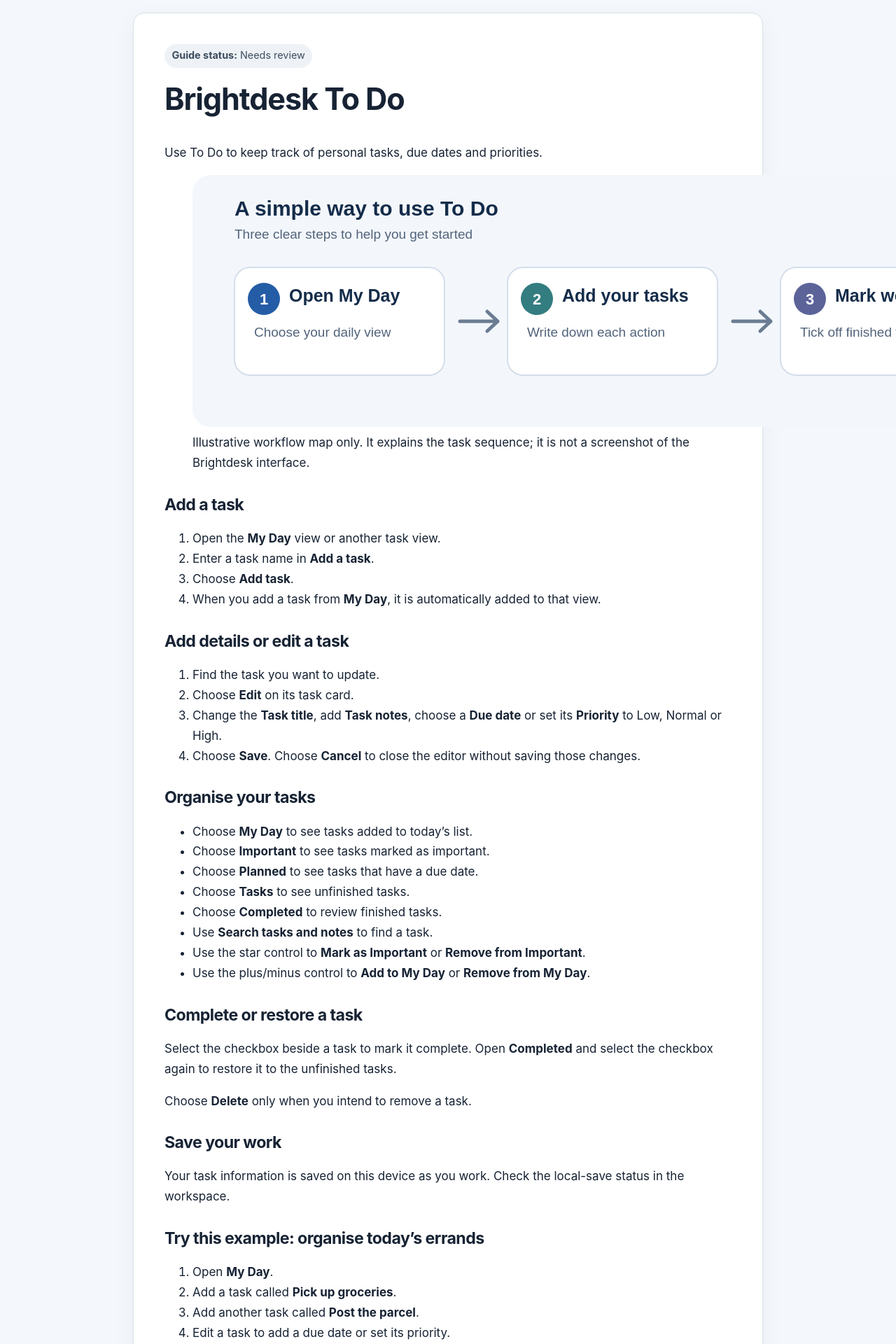
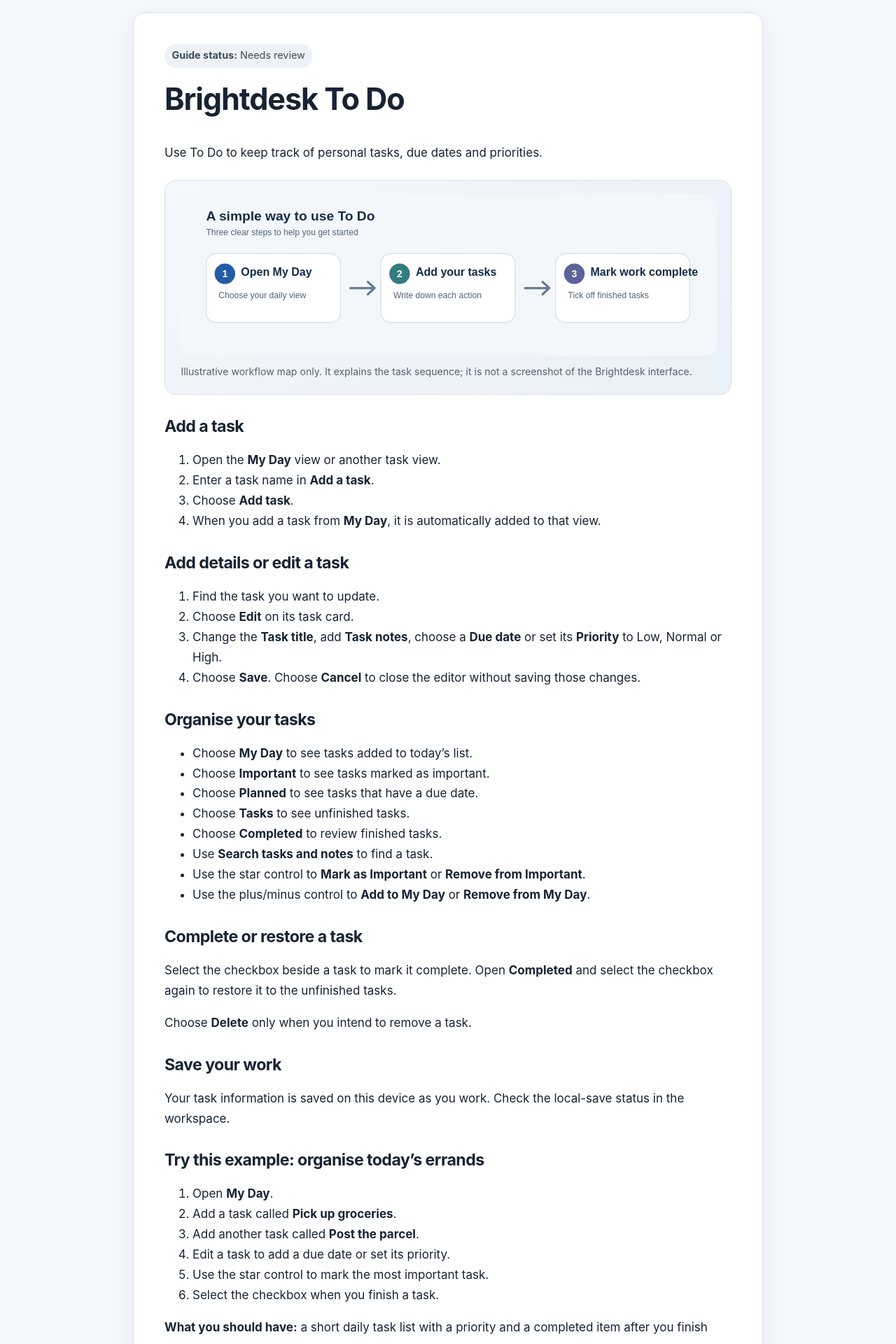
Before and after one commit to conz20/Brightdesk-Wiki, a Jekyll site: the page built from docs/products/to-do.md, in a window 1280 px wide. Shown: the part 447-2367 px from the top of the page at 70% size. Built offline with Jekyll 4.4.1, drawn with Linux system fonts in a browser that asks for light colours.

Commit message:
style: frame workflow illustrations responsively

```diff
--- a/docs/assets/css/site.css
+++ b/docs/assets/css/site.css
@@ -94,6 +94,26 @@ a:focus-visible {
   border: 1px solid var(--line);
   border-radius: 1rem;
   box-shadow: 0 10px 32px rgb(23 35 52 / 5%);
+}
+.guide-illustration {
+  margin: 1.5rem 0 2rem;
+  padding: clamp(.75rem, 2.5vw, 1.25rem);
+  overflow: hidden;
+  background: linear-gradient(145deg, #f4f7fb, #eaf0f8);
+  border: 1px solid var(--line);
+  border-radius: 1rem;
+}
+.guide-illustration img {
+  display: block;
+  width: 100%;
+  height: auto;
+  border-radius: .65rem;
+}
+.guide-illustration figcaption {
+  margin: .75rem .15rem .1rem;
+  color: var(--muted);
+  font-size: .88rem;
+  line-height: 1.55;
 }
 .content-card h1,
 .content-card h2,
@@ -462,6 +482,7 @@ a:focus-visible {
   .start-link, .technical-link { color: #101925; background: #a8ceff; border-color: #a8ceff; }
   .start-link:hover, .technical-link:hover { background: #c4ddff; }
   .footer-help, .technical-sidebar { color: var(--ink); background: var(--surface); border-color: var(--line); }
+  .guide-illustration { background: #1d2a3b; border-color: var(--line); }
   .technical-sidebar a[aria-current="page"] { color: var(--brand-dark); background: var(--soft-blue); }
   .product-menu > ul { background: var(--surface); border-color: var(--line); }
   .product-menu > ul a { color: var(--ink); }
```
